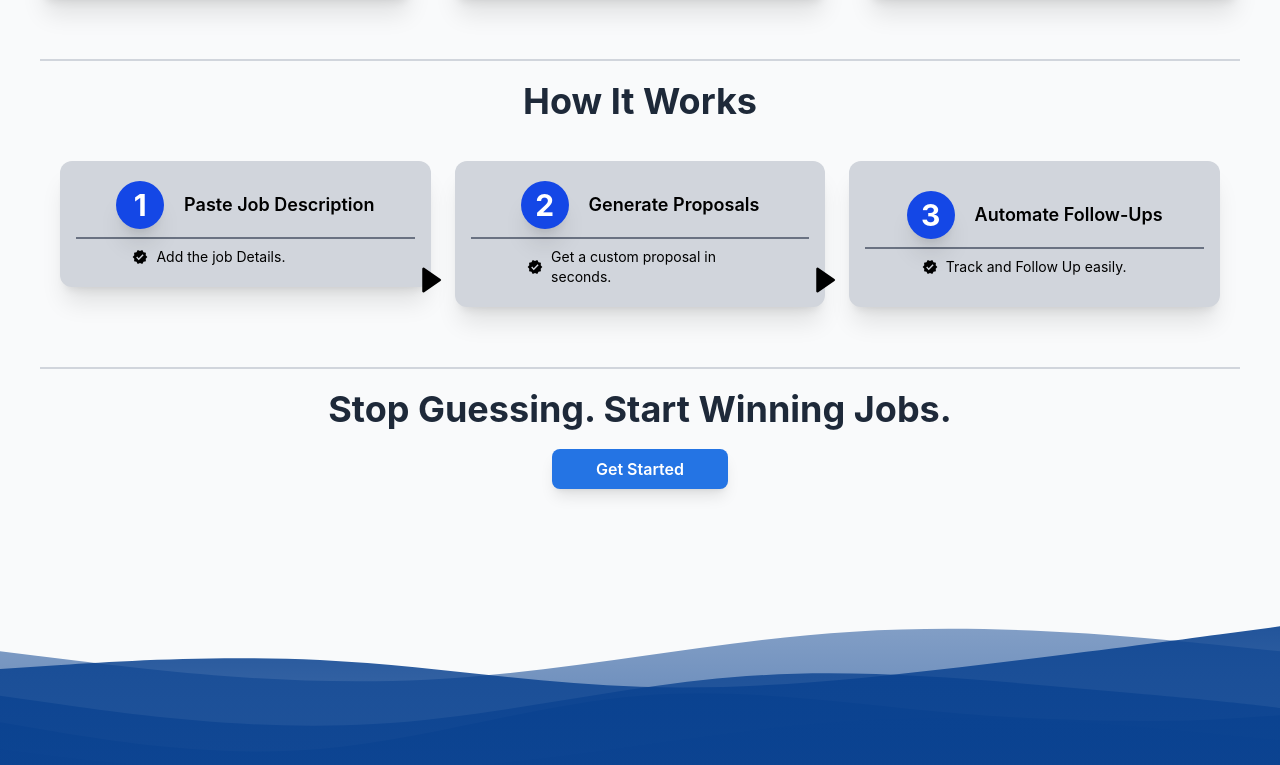
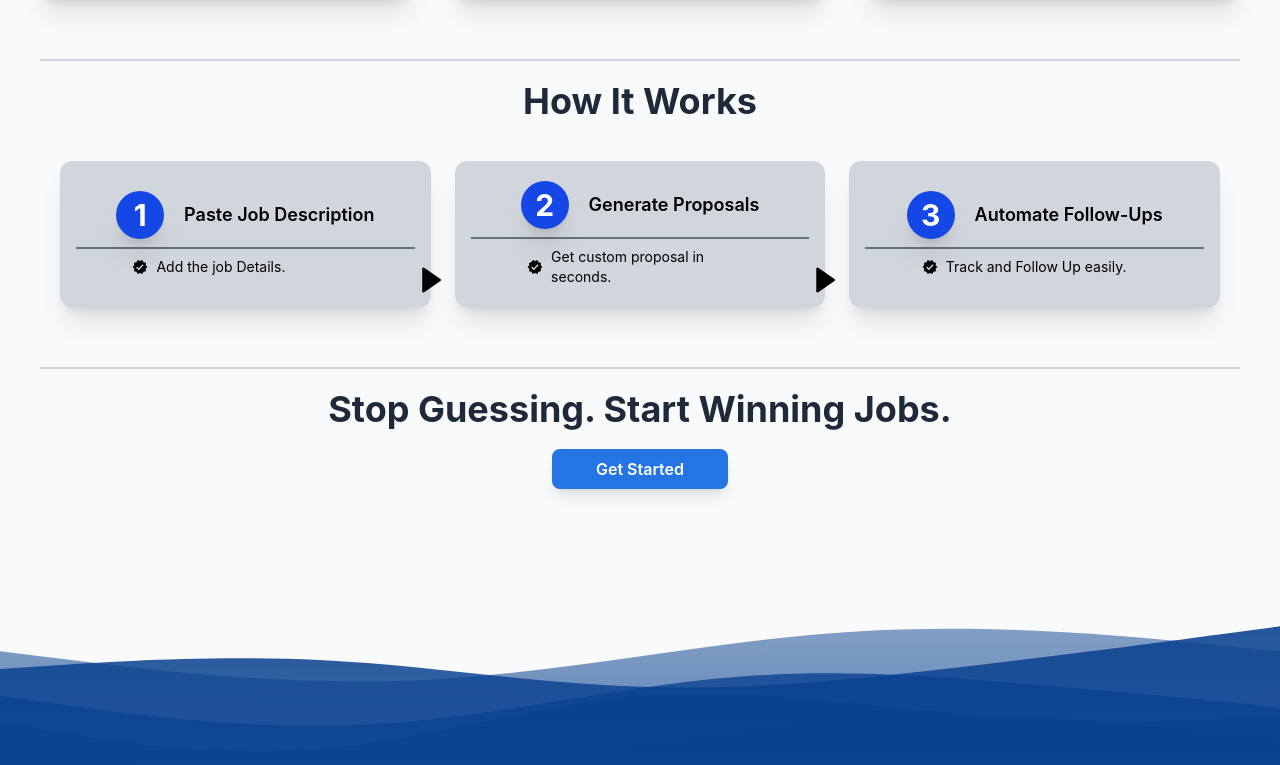
Before and after one commit to AliAmin3x/BidCraft-Frontend, a React (Vite) app: page / in a window 1280 px wide. Shown: the part 1377-2142 px from the top of the page. Built offline with nearby package versions, Linux system fonts and the light colour scheme.

Commit message:
fixed problems in HOWITWORKS

```diff
--- a/src/components/HowItWorks.jsx
+++ b/src/components/HowItWorks.jsx
@@ -13,8 +13,8 @@ const HowItWorks = () => {
       <div className='flex flex-col lg:grid lg:grid-cols-3 gap-6 mx-2 sm:mx-5'>
 
         {/* Step 1 */}
-        <div className='relative'>
-          <div className='bg-gray-300 flex flex-col items-center justify-center shadow-xl space-y-2 py-5 px-4 rounded-xl'>
+        <div className='relative h-full'>
+          <div className='bg-gray-300 flex flex-col items-center justify-center shadow-xl space-y-2 py-5 px-4 rounded-xl h-full'>
             <div className='flex flex-row items-center justify-center gap-5 border-b-2 border-gray-500 pb-2 w-full'>
               <div className='w-12 h-12 flex-shrink-0 bg-blue-700 text-white flex items-center justify-center rounded-full shadow-xl text-3xl font-bold'>1</div>
               <h1 className='font-semibold text-base sm:text-lg'>Paste Job Description</h1>
@@ -43,7 +43,7 @@ const HowItWorks = () => {
             </div>
             <div className='w-2/3 flex flex-row gap-2 items-center'>
               <MdVerified className='flex-shrink-0' />
-              <p className='text-sm'>Get a custom proposal in seconds.</p>
+              <p className='text-sm'>Get custom proposal in seconds.</p>
             </div>
           </div>
           {/* Arrow right on desktop */}
```
